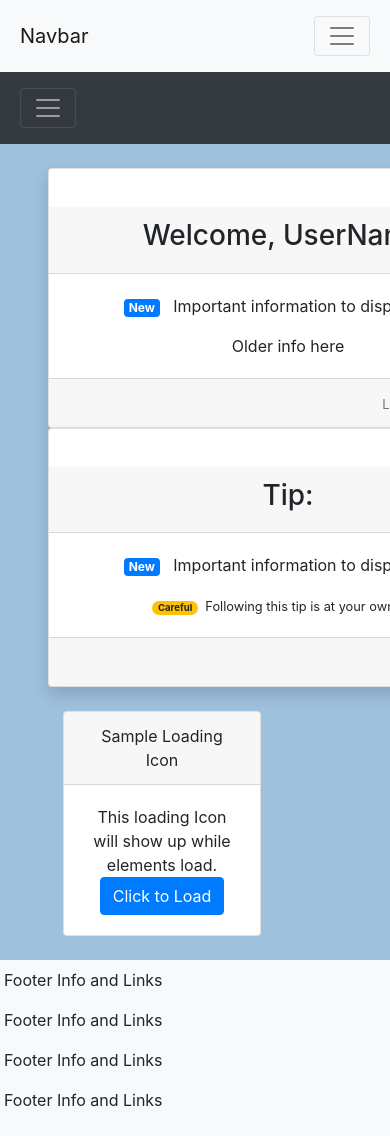
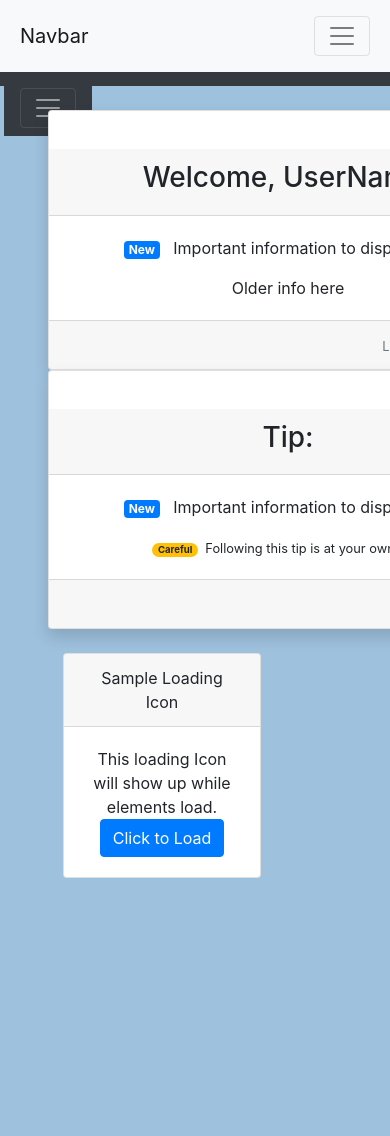
Before and after one commit to dtbradfield/sample-dashboard, an Angular app: page / in a window 390 px wide. Shown: the top 1136 px of the page. After the commit the page ends 916 px from the top, so only its background shows below. Built offline with nearby package versions, Linux system fonts and the light colour scheme.

Commit message:
restructuring

```diff
--- a/src/app/app.component.html
+++ b/src/app/app.component.html
@@ -1,22 +1,22 @@
 <div class="container-fluid">
   <div class="row">
-    <div class="col-sm-12 px-1 bg-light">
+    <div class="col-sm-12 col-xl-12 px-1 bg-light">
       <div class="py-2 sticky-top flex-grow-1">
         <app-action-nav></app-action-nav>
       </div>
     </div>
   </div>
 </div>
-<div class="container-fluid">
-  <div class="row">
-    <div class="col-sm-2 px-1 bg-dark">
-      <div class="py-2 sticky-top flex-grow-1">
+<div class="container-fluid h-100">
+  <div class="row h-100">
+    <div class="col-sm-2 col-xl-2 px-1 bg-dark">
+      <div class="py-2 position-fixed flex-grow-1">
         <div class="nav flex-sm-column">
           <app-sidenav></app-sidenav>
         </div>
       </div>
     </div>
-    <div class="col-sm-10 px-5">
+    <div class="col-sm-10 col-xl-10 px-5">
       <br>
       <app-welcome></app-welcome>
       <br>
@@ -24,11 +24,4 @@
       <br>
     </div>
   </div>
-  <div class="row">
-    <div class="col-sm-12 px-1 bg-light">
-      <div class="py-2 position-fixed-bottom flex-grow-1">
-        <app-footer></app-footer>
-      </div>
-    </div>
-  </div>
 </div>
--- a/src/app/footer/footer/footer.component.html
+++ b/src/app/footer/footer/footer.component.html
@@ -1,4 +1,6 @@
-<p>Footer Info and Links</p>
-<p>Footer Info and Links</p>
-<p>Footer Info and Links</p>
-<p>Footer Info and Links</p>
+<div class="text-center footer bg-secondary">
+  <div class="container">
+    <p>Footer Info and Links</p>
+    <p>Footer Info and Links</p>
+  </div>
+</div>
--- a/src/app/sidebar/sidenav/sidenav.component.html
+++ b/src/app/sidebar/sidenav/sidenav.component.html
@@ -9,6 +9,7 @@
       <a class="navbar-brand" href="#"><img src="https://i.imgur.com/yVZaCAr.jpg" alt="dtb pic"
           style="max-height: 125px; border-radius: 100%;"></a>
       <small class="text-muted">DT Bradfield</small>
+      <hr>
       <li class="nav-item active">
         <a class="nav-link" href="#">Home <span class="sr-only">(current)</span></a>
       </li>
--- a/src/styles.css
+++ b/src/styles.css
@@ -1,3 +1,4 @@
-body {
+body, html {
     background-color: #9EC1DE;
+    height: 100%;
 }
```
